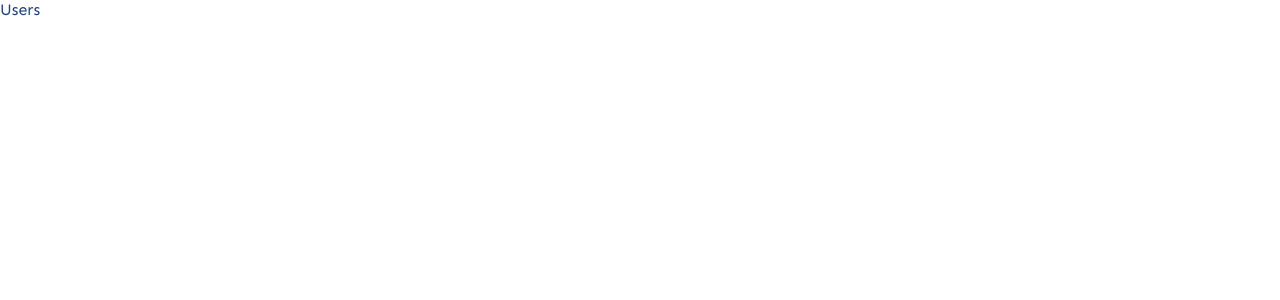
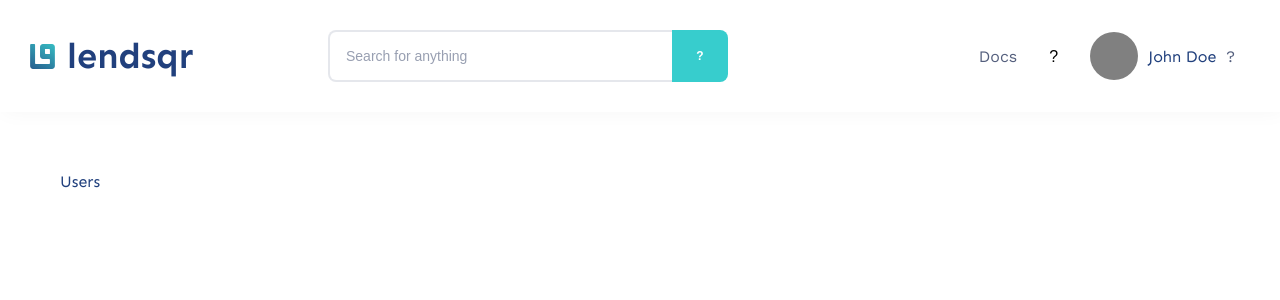
Before and after one commit to David3Emmanuel/lendsqr-fe-test, a Next.js app: page /dashboard/users in a window 1280 px wide. Shown: the top 300 px of the page. Built offline with nearby package versions, Linux system fonts and the light colour scheme.

Commit message:
create dashboard layout

```diff
--- /dev/null
+++ b/src/app/dashboard/Header/index.tsx
@@ -0,0 +1,30 @@
+import Link from 'next/link'
+
+import CompoundLogo from '@/components/CompoundLogo'
+import Input from '@/components/Input'
+import Notifications from '@/components/Notifications'
+import Profile from '@/components/Profile'
+
+import style from './style.module.scss'
+
+export default function Header() {
+  return (
+    <header className={style.Header}>
+      <CompoundLogo className={style.CompoundLogo} />
+      <div className={style.headerContainer}>
+        <Input
+          type='search'
+          placeholder='Search for anything'
+          className={style.Input}
+        />
+        <div className={style.actions}>
+          <Link className={style.docs} href='/'>
+            Docs
+          </Link>
+          <Notifications />
+          <Profile expanded className={style.Profile} />
+        </div>
+      </div>
+    </header>
+  )
+}
--- /dev/null
+++ b/src/app/dashboard/Header/style.module.scss
@@ -0,0 +1,94 @@
+@use "@/styles/breakpoints" as *;
+
+.Header {
+  display: flex;
+  align-items: center;
+  box-shadow: 3px 0 20px 0 rgba(black, 4%);
+
+  .CompoundLogo {
+    padding-left: 1rem;
+    h1 {
+      display: none;
+    }
+  }
+
+  .Input {
+    max-width: 400px;
+    display: none;
+  }
+
+  .Profile h2 {
+    display: none;
+  }
+}
+
+.headerContainer {
+  display: flex;
+  align-items: center;
+  justify-content: flex-end;
+  padding: 1rem;
+  gap: 10px;
+  flex: 1;
+}
+
+.actions {
+  display: flex;
+  align-items: center;
+  gap: 2rem;
+}
+
+.docs {
+  display: none;
+}
+
+@include respond-to(sm) {
+  .headerContainer {
+    padding: 30px;
+    justify-content: space-between;
+  }
+
+  .Header {
+    .CompoundLogo {
+      h1 {
+        display: block;
+      }
+    }
+
+    .Input {
+      display: flex;
+    }
+  }
+}
+
+@include respond-to(md) {
+  .Header {
+    .Profile h2 {
+      display: block;
+    }
+
+    .CompoundLogo h1 {
+      display: none;
+    }
+  }
+
+  .docs {
+    display: block;
+  }
+}
+
+@include respond-to(lg) {
+  .Header {
+    .CompoundLogo {
+      width: 283px;
+      padding-left: 30px;
+
+      h1 {
+        display: block;
+      }
+    }
+  }
+
+  .headerContainer {
+    padding: 30px 45px;
+  }
+}
--- /dev/null
+++ b/src/app/dashboard/Navigation/index.tsx
@@ -0,0 +1,3 @@
+export default function Navigation() {
+  return <nav></nav>
+}
--- /dev/null
+++ b/src/app/dashboard/layout.tsx
@@ -0,0 +1,20 @@
+import Header from './Header'
+import Navigation from './Navigation'
+
+import style from './style.module.scss'
+
+export default function DashboardLayout({
+  children,
+}: {
+  children: React.ReactNode
+}) {
+  return (
+    <div className={style.DashboardLayout}>
+      <Header />
+      <div className={style.dashboard}>
+        <Navigation />
+        <main>{children}</main>
+      </div>
+    </div>
+  )
+}
--- /dev/null
+++ b/src/app/dashboard/style.module.scss
@@ -0,0 +1,17 @@
+.DashboardLayout {
+  height: 100vh;
+  max-height: 100vh;
+  display: flex;
+  flex-direction: column;
+}
+
+.dashboard {
+  display: flex;
+  flex: 1;
+  width: 100%;
+
+  main {
+    flex: 1;
+    padding: 60px;
+  }
+}
--- /dev/null
+++ b/src/components/Notifications/index.tsx
@@ -0,0 +1,8 @@
+export default function Notifications() {
+  return (
+    <div>
+      <button>?</button>
+      <div></div>
+    </div>
+  )
+}
--- a/src/styles/reset.scss
+++ b/src/styles/reset.scss
@@ -24,3 +24,8 @@ button {
   outline: none;
   background: none;
 }
+
+a {
+  text-decoration: none;
+  color: inherit;
+}
```
